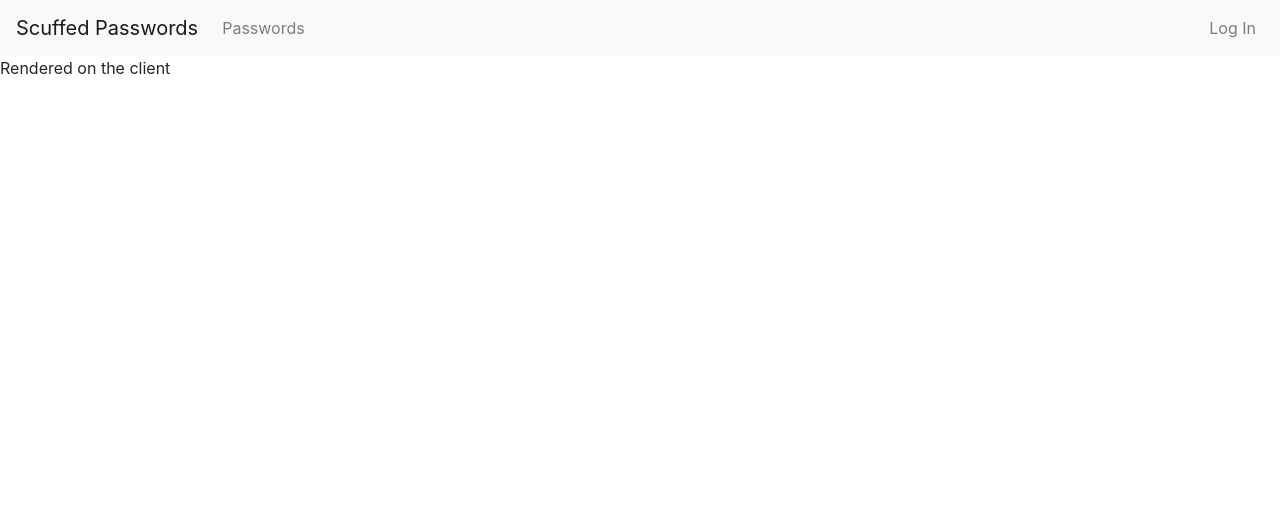
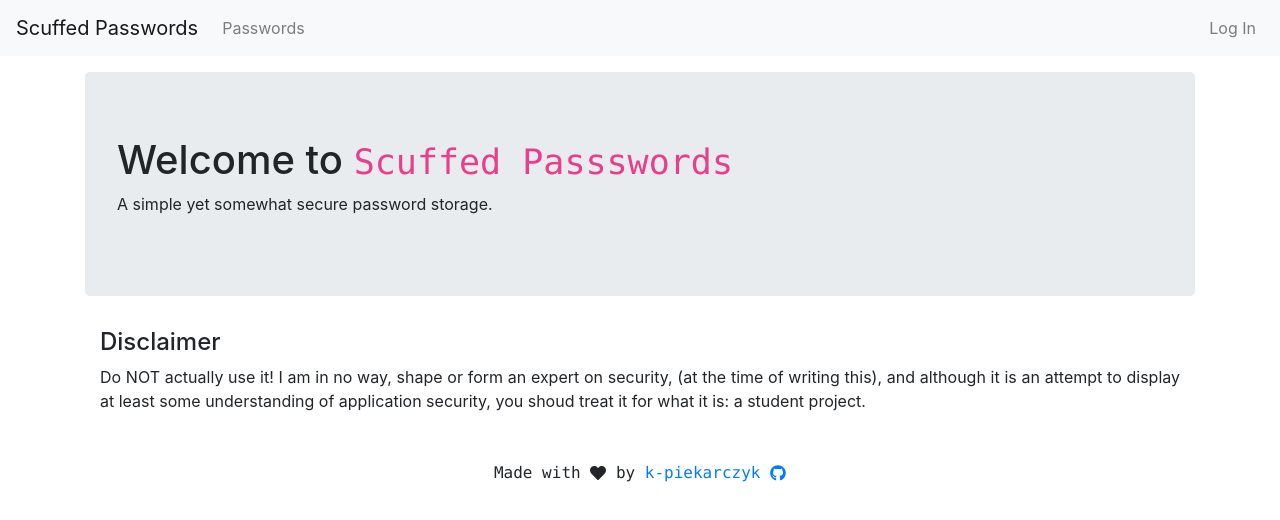
Before and after one commit to k-piekarczyk/scuffed-passwords, a Next.js app: page / in a window 1280 px wide. Shown: the top 520 px of the page. Built offline with nearby package versions, Linux system fonts and the light colour scheme.

Commit message:
add some text to the main page

```diff
--- a/pages/index.js
+++ b/pages/index.js
@@ -1,16 +1,33 @@
 import Navigation from '../components/navigation'
-import ConditionalRender from '../components/conditionalRender'
+
+import { Jumbotron, Container } from 'react-bootstrap'
+
+import { FaGithub, FaHeart } from 'react-icons/fa'
 
 function Home () {
   return (
     <>
       <Navigation />
-      <ConditionalRender server>
-        <p>Rendered on the server</p>
-      </ConditionalRender>
-      <ConditionalRender client>
-        <p>Rendered on the client</p>
-      </ConditionalRender>
+      <Container className='mt-3'>
+        <Jumbotron>
+          <h1>Welcome to <code>Scuffed Passswords</code></h1>
+          <p>
+            A simple yet somewhat secure password storage.
+          </p>
+        </Jumbotron>
+        <Container>
+          <h4>Disclaimer</h4>
+          <p className='text-justify'>
+            Do NOT actually use it! I am in no way, shape or form an expert on security,
+            (at the time of writing this), and although it is an attempt to display at least some understanding of application
+            security, you shoud treat it for what it is: a student project.
+          </p>
+
+          <p className='text-monospace text-md-center mt-5'>
+            Made with <FaHeart /> by <a href='https://github.com/k-piekarczyk'>k-piekarczyk <FaGithub /></a>
+          </p>
+        </Container>
+      </Container>
     </>
   )
 }
```
